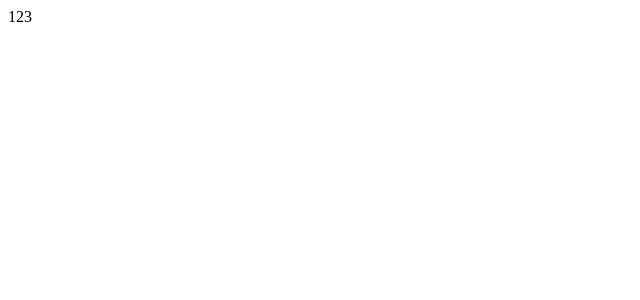
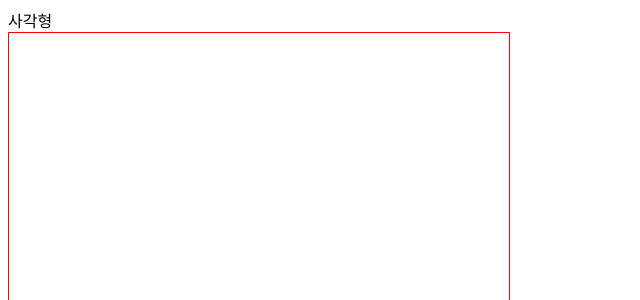
Before and after one commit to manrajang/vue-simple-image-editor, a Vue app: page / in a window 1280 px wide. Shown: the top 300 px of the page, without its empty margins (0-640 px from the left). Built offline with nearby package versions, Linux system fonts and the light colour scheme.

Commit message:
프리드로우

```diff
--- a/package.json
+++ b/package.json
@@ -9,7 +9,8 @@
   },
   "dependencies": {
     "core-js": "^3.4.3",
-    "vue": "^2.6.10"
+    "vue": "^2.6.10",
+    "vuex": "^3.1.2"
   },
   "devDependencies": {
     "@vue/cli-plugin-babel": "^4.1.0",
--- a/src/App.vue
+++ b/src/App.vue
@@ -1,11 +1,19 @@
 <template>
-  <div>123</div>
+  <div>
+    <simple-menu />
+    <simple-canvas style="border: 1px solid red;" />
+  </div>
 </template>
 
 <script>
+import SimpleMenu from '@/components/Menu'
+import SimpleCanvas from '@/components/SimpleCanvas'
+
 export default {
   name: 'app',
   components: {
+    SimpleMenu,
+    SimpleCanvas
   }
 }
 </script>
--- /dev/null
+++ b/src/assets/scss/common.scss
@@ -0,0 +1,9 @@
+body,ol,ul,h1,h2,h3,h4,h5,h6,p,th,td,dl,dd,form,fieldset,legend,input,textarea,select{margin:0;padding:0}
+body{font:12px"Times New Roman","Arial Narrow",HELVETICA;background:#fff;-webkit-text-size-adjust:100%;}
+a{color:#2d374b;text-decoration:none}
+a:hover{color:#cd0200;text-decoration:underline}
+em{font-style:normal}
+li{list-style:none}
+img{border:0;vertical-align:middle}
+table{border-collapse:collapse;border-spacing:0}
+p{word-wrap:break-word}
--- /dev/null
+++ b/src/components/Menu/Rect.vue
@@ -0,0 +1,20 @@
+<template>
+  <div @click="onClickMenu">사각형</div>
+</template>
+
+<script>
+import { mapMutations } from 'vuex'
+
+export default {
+  methods: {
+    ...mapMutations({ SET_PEN_MODE: 'setPenMode' }),
+    onClickMenu () {
+      this.SET_PEN_MODE('rect')
+    }
+  }
+}
+</script>
+
+<style>
+
+</style>
--- /dev/null
+++ b/src/components/Menu/index.vue
@@ -0,0 +1,19 @@
+<template>
+  <div>
+    <rect-menu />
+  </div>
+</template>
+
+<script>
+import RectMenu from '@/components/Menu/Rect'
+
+export default {
+  components: {
+    RectMenu
+  }
+}
+</script>
+
+<style>
+
+</style>
--- /dev/null
+++ b/src/components/SimpleCanvas.vue
@@ -0,0 +1,87 @@
+<template>
+  <canvas
+    :height="height"
+    :width="width"
+    @mousedown="onMouseDown"
+    @mouseleave="onMouseLeave"
+    @mousemove="onMouseMove"
+    @mouseup="onMouseUp"
+    id="simpleCanvas"
+    ref="simpleCanvas"
+  ></canvas>
+</template>
+
+<script>
+const DRAW_MODE = {
+  START: 0,
+  DRAWING: 1,
+  END: 2
+}
+
+export default {
+  props: {
+    width: { type: Number, default: 500 },
+    height: { type: Number, default: 500 }
+  },
+  data () {
+    return {
+      drawMode: null,
+      ctx: null,
+      lastPos: { x: 0, y: 0 },
+      curPos: { x: 0, y: 0 },
+    }
+  },
+  mounted () {
+    if (!this.ctx) {
+      this.ctx = this.$refs.simpleCanvas.getContext('2d')
+      this.ctx.lineWidth = 5
+      this.ctx.lineJoin = 'round'
+      this.ctx.lineCap = 'round'
+      this.ctx.strokeStyle = 'blue'
+    }
+  },
+  methods: {
+    onMouseDown (event) {
+      this.drawMode = DRAW_MODE.START
+      this.setPos(event)
+      this.startFree()
+    },
+    onMouseMove (event) {
+      if (this.drawMode === DRAW_MODE.START) {
+        this.lastPos.x = this.curPos.x
+        this.lastPos.y = this.curPos.y
+        this.setPos(event)
+        this.drawFree(this.lastPos.x, this.lastPos.y, this.curPos.x, this.curPos.y)
+      }
+    },
+    onMouseUp (event) {
+      this.drawMode = DRAW_MODE.END
+      this.endFree()
+    },
+    onMouseLeave (event) {
+      this.drawMode = DRAW_MODE.END
+      this.endFree()
+    },
+    setPos (event) {
+      const { offsetLeft, offsetTop } = this.$refs.simpleCanvas
+      this.curPos.x = event.pageX - offsetLeft
+      this.curPos.y = event.pageY - offsetTop
+    },
+    startFree () {
+      this.ctx.beginPath()
+    },
+    drawFree (mX, mY, lX, lY) {
+      this.ctx.moveTo(mX, mY)
+      this.ctx.lineTo(lX, lY)
+      this.ctx.stroke()
+    },
+    endFree () {
+      this.ctx.closePath()
+    }
+  }
+}
+</script>
+
+<style>
+
+</style>
--- a/src/main.js
+++ b/src/main.js
@@ -1,8 +1,10 @@
 import Vue from 'vue'
 import App from './App.vue'
+import store from '@/store'
 
 Vue.config.productionTip = false
 
 new Vue({
+  store,
   render: h => h(App)
 }).$mount('#app')
--- /dev/null
+++ b/src/store/index.js
@@ -0,0 +1,17 @@
+import Vue from 'vue'
+import Vuex from 'vuex'
+
+Vue.use(Vuex)
+
+export default new Vuex.Store({
+  state: {
+    penMode: null,
+  },
+  actions: {
+  },
+  mutations: {
+    setPenMode (state, penMode) {
+      state.penMode = penMode
+    },
+  },
+})
```
Also changed, not shown: 1 other file (tests, documents, lock files or other folders).
